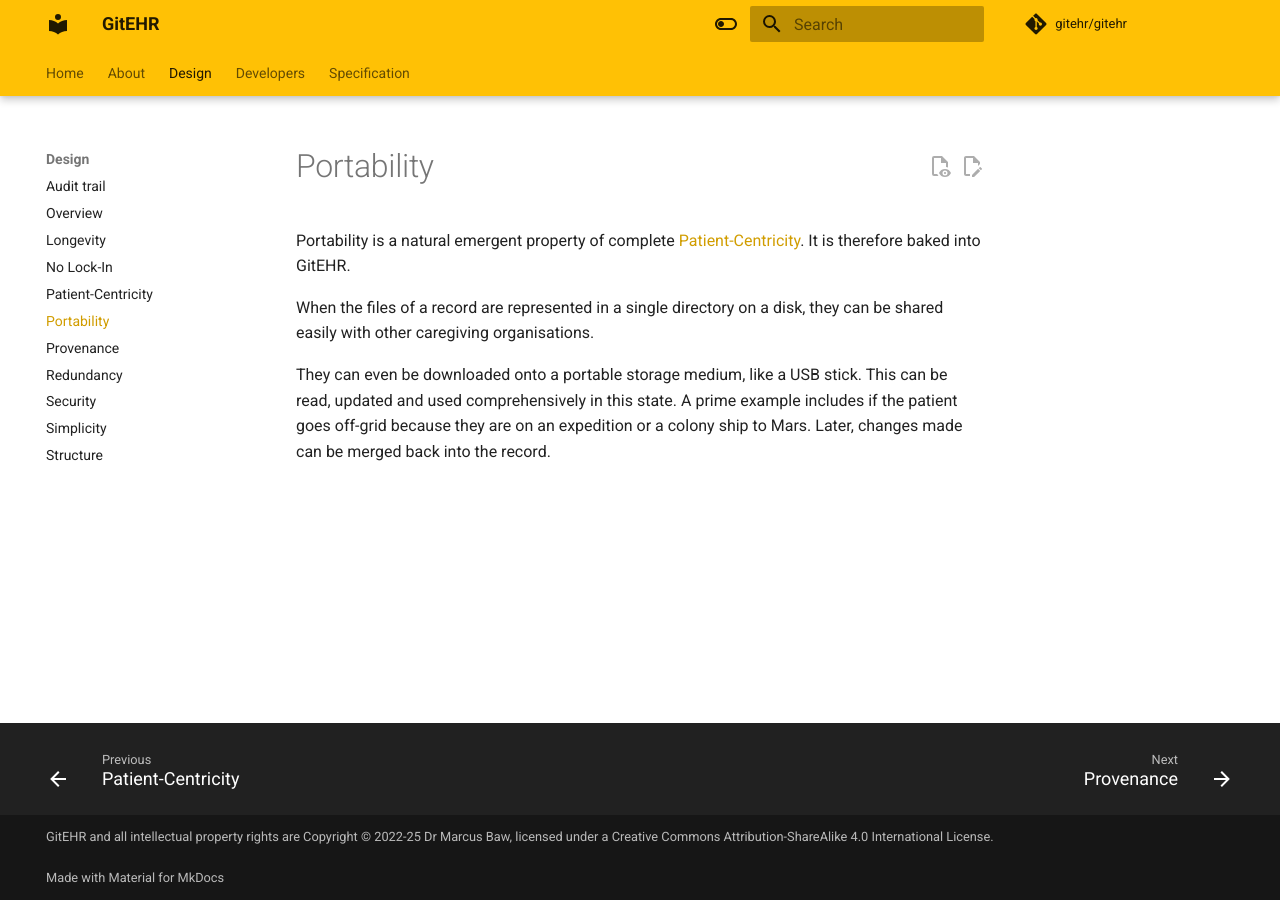
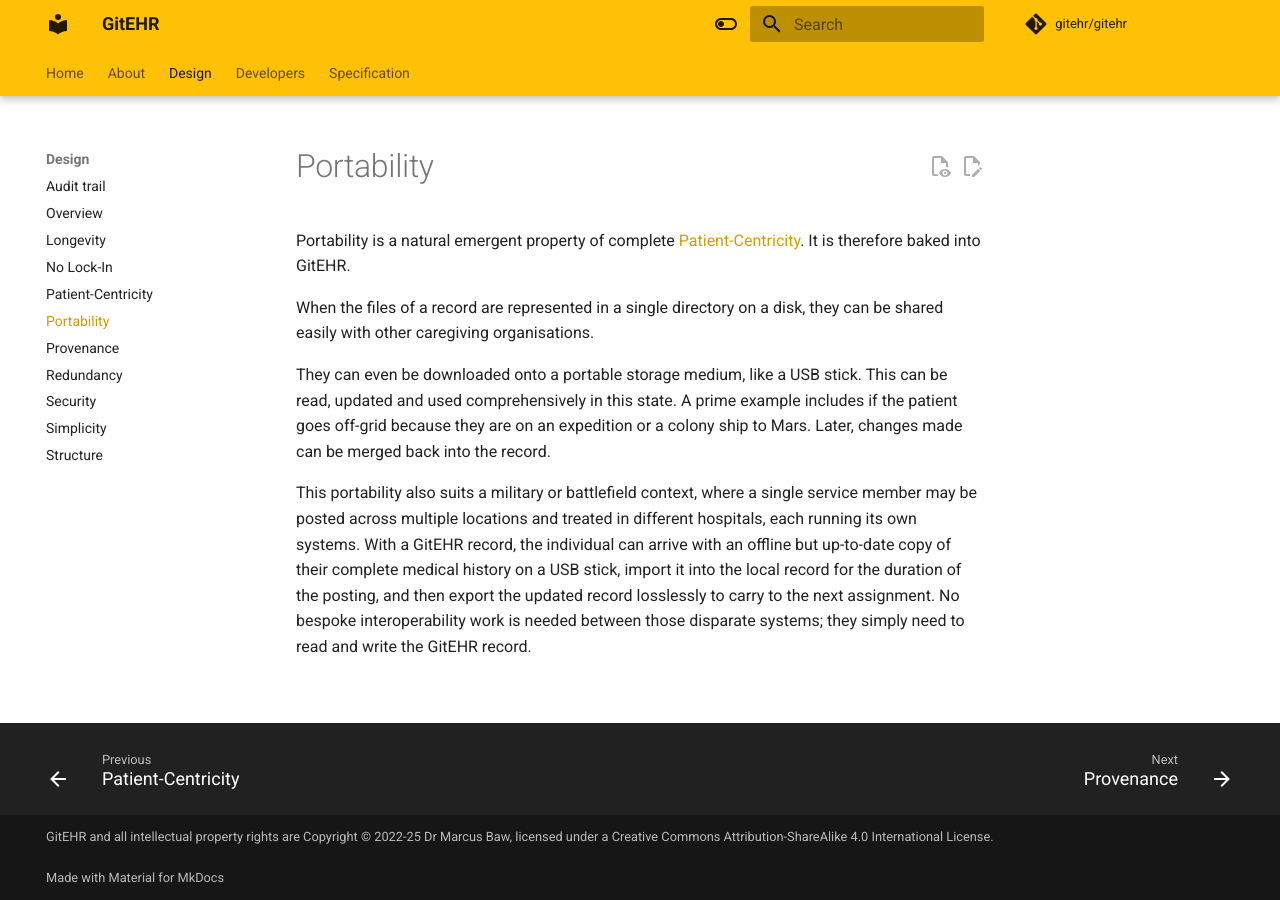
Before and after one commit to gitehr/gitehr, an MkDocs documentation site: the page built from docs/design/portability.md, in a window 1280 px wide. Built offline with MkDocs 1.6.1 and Material for MkDocs 9.7.7, drawn with Linux system fonts in a browser that asks for light colours; comment, search, counter and statistics services are not loaded.

Commit message:
Add battlefield portability example

```diff
--- a/docs/design/portability.md
+++ b/docs/design/portability.md
@@ -10,3 +10,5 @@
 When the files of a record are represented in a single directory on a disk, they can be shared easily with other caregiving organisations.
 
 They can even be downloaded onto a portable storage medium, like a USB stick. This can be read, updated and used comprehensively in this state. A prime example includes if the patient goes off-grid because they are on an expedition or a colony ship to Mars. Later, changes made can be merged back into the record.
+
+This portability also suits a military or battlefield context, where a single service member may be posted across multiple locations and treated in different hospitals, each running its own systems. With a GitEHR record, the individual can arrive with an offline but up-to-date copy of their complete medical history on a USB stick, import it into the local record for the duration of the posting, and then export the updated record losslessly to carry to the next assignment. No bespoke interoperability work is needed between those disparate systems; they simply need to read and write the GitEHR record.
```
